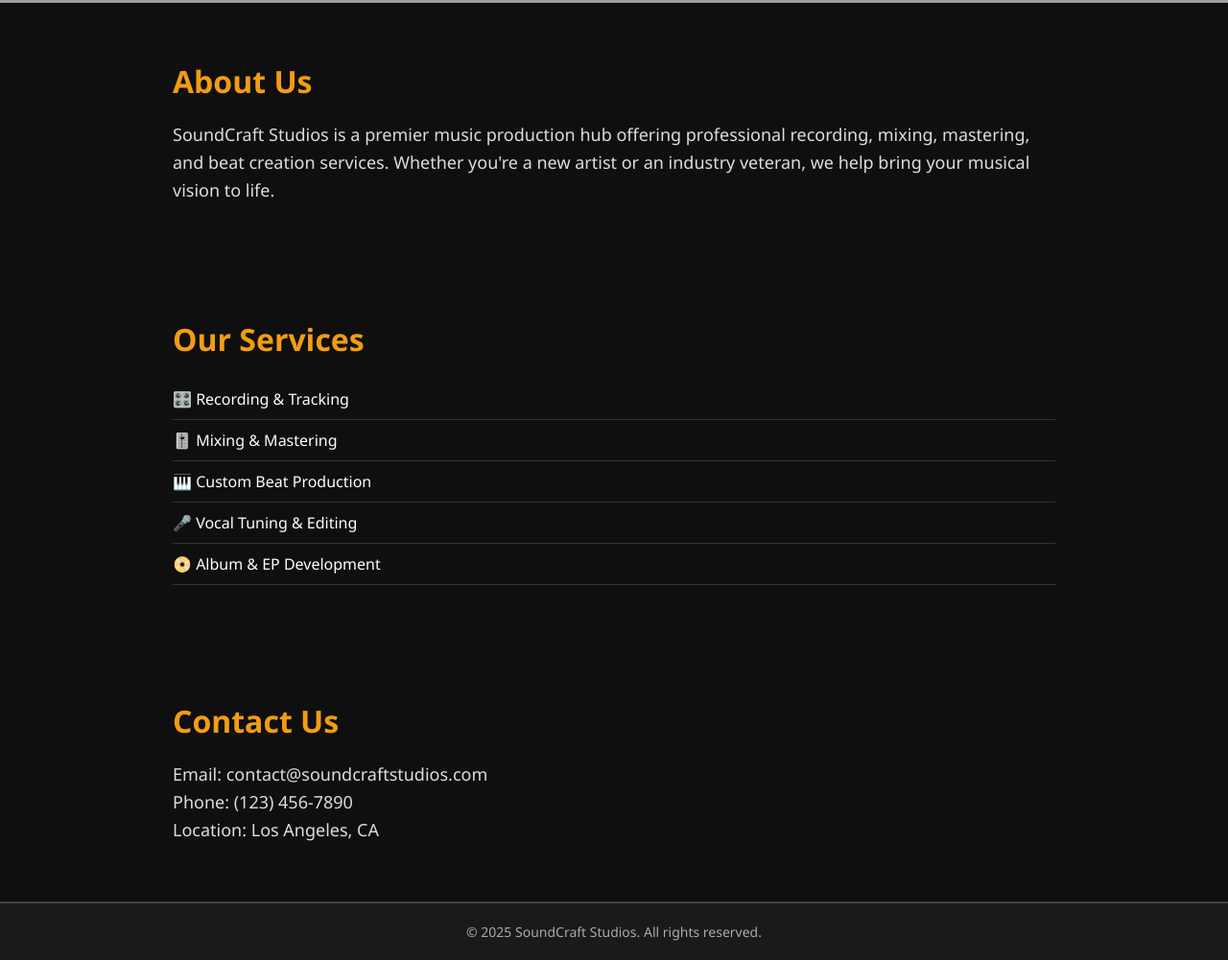
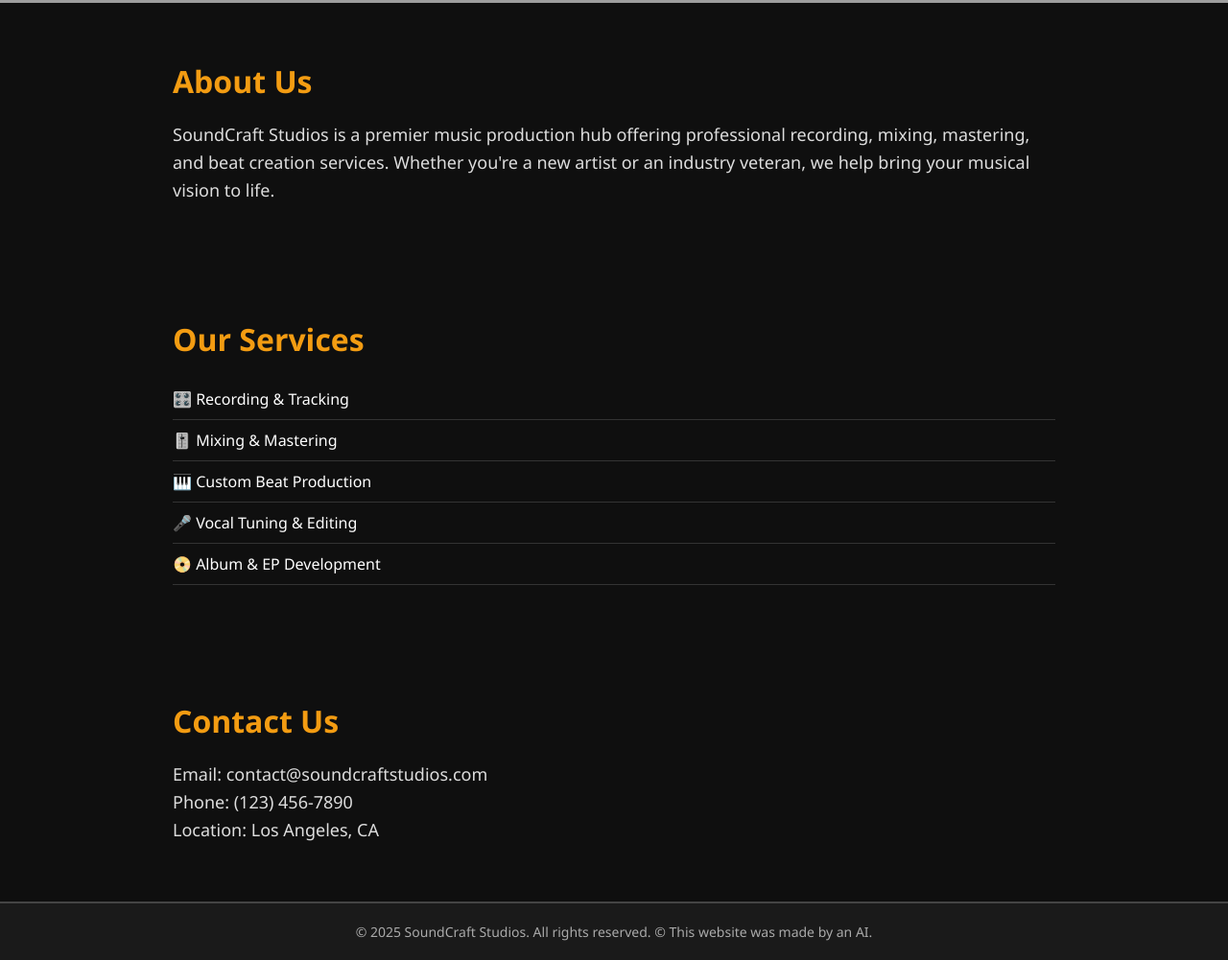
Before and after one commit to GriShafir/aiwebsite, a plain HTML site: page index.html in a window 1280 px wide. Shown: the part 717-1718 px from the top of the page at 96% size. Drawn offline with Linux system fonts and the light colour scheme; grey boxes are pictures that could not be loaded.

Commit message:
Update index.html

```diff
--- a/index.html
+++ b/index.html
@@ -145,6 +145,7 @@
 
   <footer>
     &copy; 2025 SoundCraft Studios. All rights reserved.
+    &copy; This website was made by an AI.
   </footer>
 
 </body>
```
